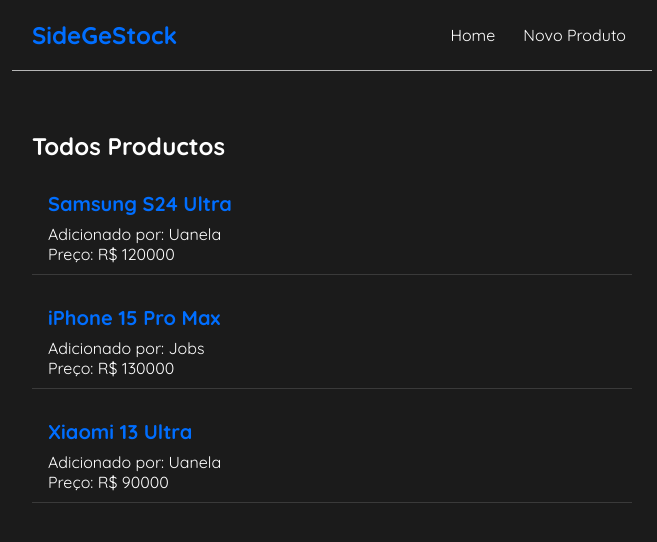
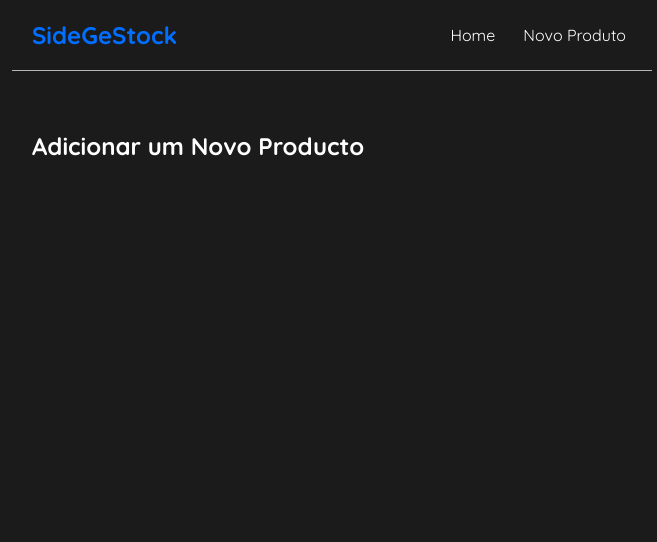
Before and after one commit to GeorgeSamuel92/CURSO_YOUTUBE---curso-completo-de-react-para-iniciantes-gratuito, a React (Create React App) app: page /create in a window 1280 px wide. Shown: the top 542 px of the page, without its empty margins (308-965 px from the left). Built offline with nearby package versions, Linux system fonts and the light colour scheme; data requests are answered from the project's data file.

Commit message:
aula_23 - Como link do React Router Dom

```diff
--- a/src/App.js
+++ b/src/App.js
@@ -1,6 +1,7 @@
 import Home from './pages/Home';
 import Navbar from './components/Navibar';
 import { BrowserRouter as Router, Routes, Route } from 'react-router-dom';
+import Create from './pages/Create';
 
 export default function App() {
   return (
@@ -10,7 +11,7 @@
         <main>
           <Routes>
             <Route path='/' element={<Home />} />
-            <Route path='/create' element={<Home />} />
+            <Route path='/create' element={<Create />} />
           </Routes>
         </main>
       </div>
--- a/src/components/Navibar.js
+++ b/src/components/Navibar.js
@@ -1,9 +1,11 @@
+import {Link }from 'react-router-dom';
+
 export default function Navibar() {
     return <nav>
         <h1> SideGeStock</h1>
         <div className="link">
-            <a href="/">Home</a>
-            <a href="/create">Novo Produto</a>
+            <Link to="/">Home</Link>
+            <Link to="/create">Novo Produto</Link>
         </div>
     </nav>
 
--- a/src/pages/Create.js
+++ b/src/pages/Create.js
@@ -2,6 +2,8 @@
 
 export default function Create(props) {
     return (
-    <div>Create</div>;
+        <div className="create">
+        <h2>Adicionar um Novo Producto</h2>
+      </div>
     )
 }
```
